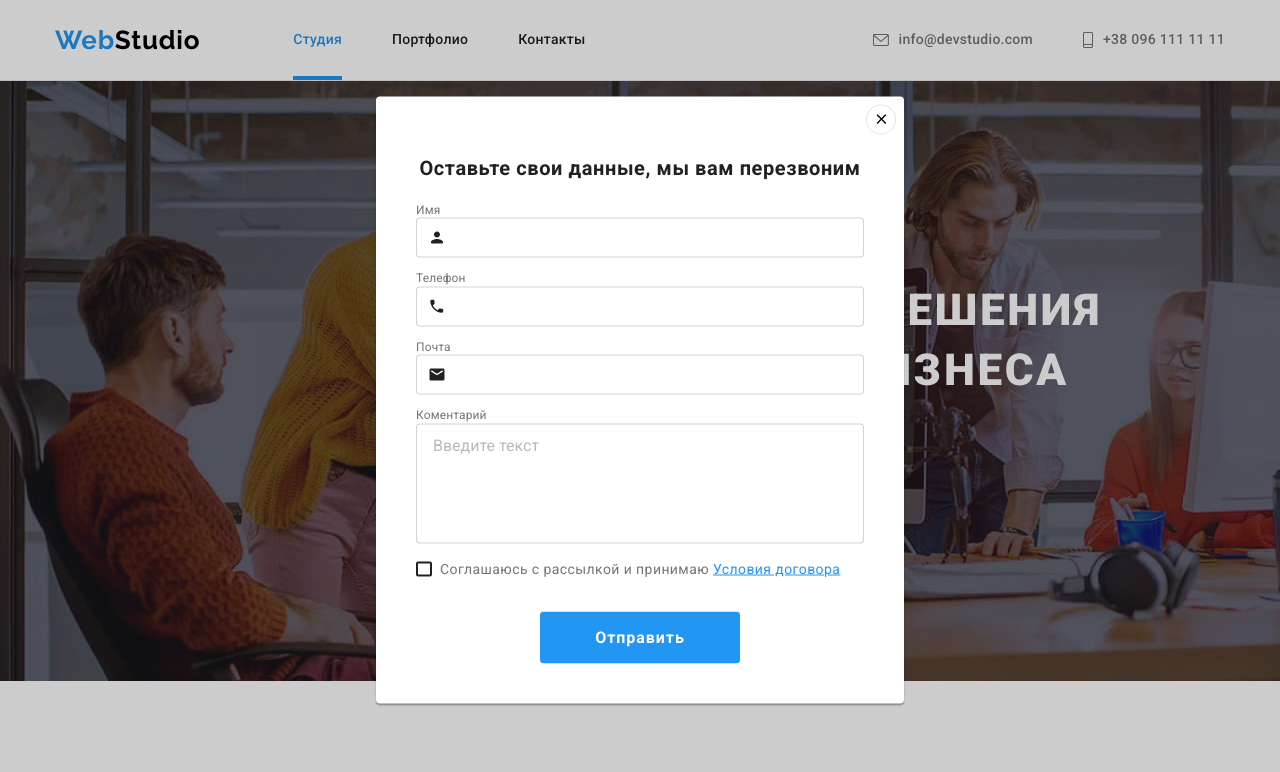
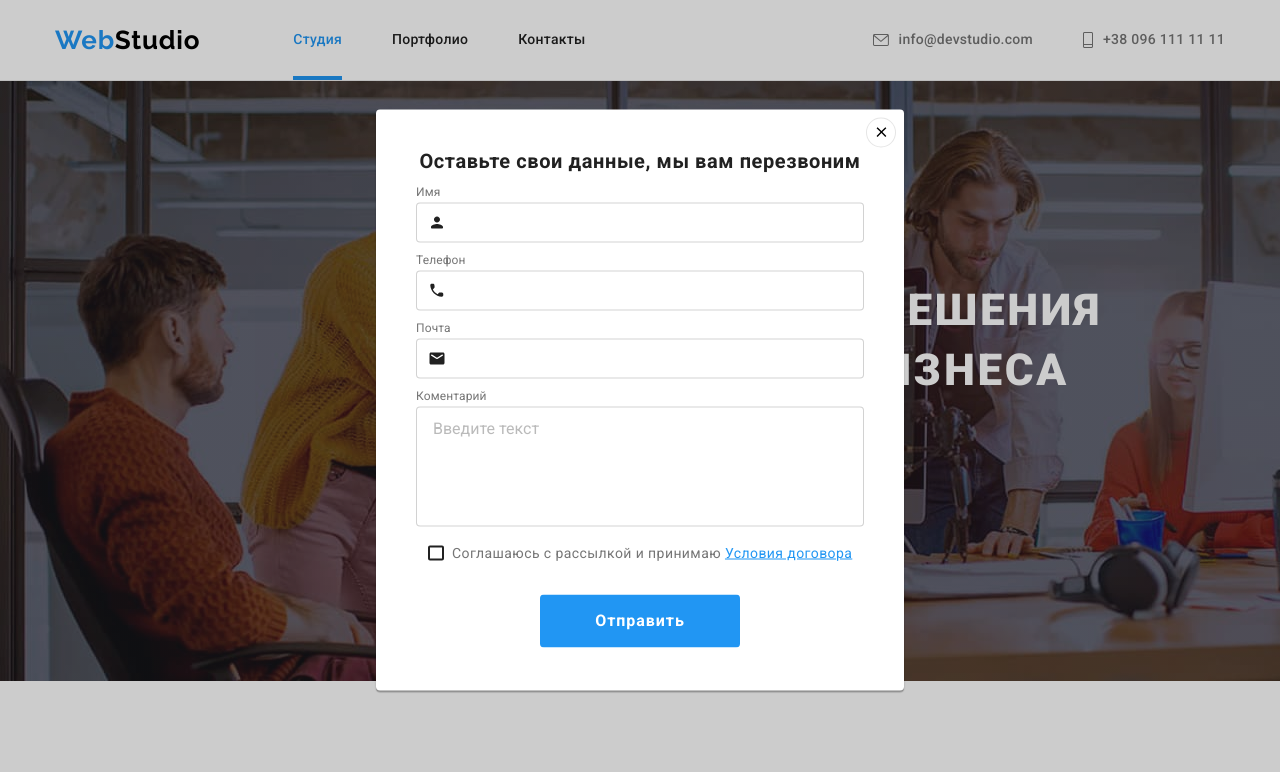
Before and after one commit to Brudja/goit-markup-hw-06, a plain HTML site: page index.html in a window 1280 px wide. Both pictures are taken after a click on the button "Заказать услугу". Shown: the top 772 px of the page. Drawn offline with nearby package versions, Linux system fonts and the light colour scheme.

Commit message:
Исправляет замечания

```diff
--- a/css/styles.css
+++ b/css/styles.css
@@ -837,8 +837,12 @@ background-color:var(--accent-text-color);
     filter: drop-shadow(0px 4px 4px rgba(0, 0, 0, 0.15));
     border-radius: 4px;
     background-color: transparent;
+    color: var(--secondary-text-color);
 
     margin-right: 12px;
+    padding-left: 16px;
+    padding-top: 15px;
+    padding-bottom: 15px;
 
     outline: none;
     transition-property: border-color;
@@ -859,9 +863,6 @@ background-color:var(--accent-text-color);
     letter-spacing: 0.03em;
     color: rgba(255, 255, 255, 0.6);
 
-    padding-left: 16px;
-    padding-top: 15px;
-    padding-bottom: 15px;
 }
 
 .send-btn{
@@ -954,7 +955,8 @@ background-color:var(--accent-text-color);
 
     color: var(--primary-text-color);
 
-    margin-bottom: 10px;
+    margin-bottom: 4px;
+    display: block;
 }
 
 .modul-wrap{
@@ -1018,6 +1020,8 @@ background-color:var(--accent-text-color);
     letter-spacing: 0.03em;
 
     color: var(--title-text-color);
+    margin-top: 0;
+    margin-bottom: 12px;
 }
 
 .modul-text{
@@ -1041,8 +1045,7 @@ background-color:var(--accent-text-color);
 
 .modul-check{
     margin-bottom: 30px;
-    /* padding-left: 22px;
-    padding-right: 11px; */
+    padding-left: 12px;
 }
 
 .modul-text:focus,
```
